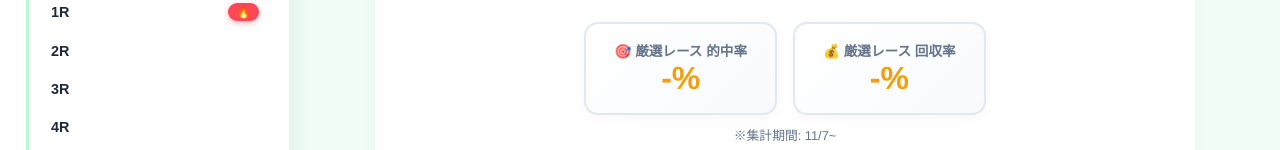
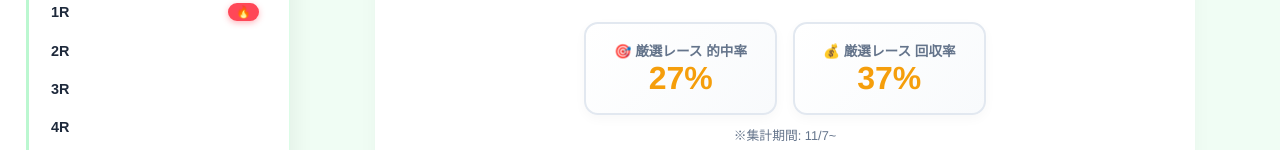
Before and after one commit to teraerede/yokappe-keiba, a plain HTML site: page index.html in a window 1280 px wide. Shown: the part 172-322 px from the top of the page. Drawn offline with Linux system fonts and the light colour scheme.

Commit message:
Update index.html

```diff
--- a/index.html
+++ b/index.html
@@ -204,11 +204,11 @@
                     <div class="stats-container">
                         <div class="stat-box">
                             <div class="stat-label">🎯 厳選レース 的中率</div>
-                            <div class="stat-value">-%</div>
+                            <div class="stat-value">27%</div>
                         </div>
                         <div class="stat-box">
                             <div class="stat-label">💰 厳選レース 回収率</div>
-                            <div class="stat-value">-%</div>
+                            <div class="stat-value">37%</div>
                         </div>
                     </div>
                     <div style="text-align:center; font-size:0.8rem; color:var(--text-muted); margin-top:10px;">
```
